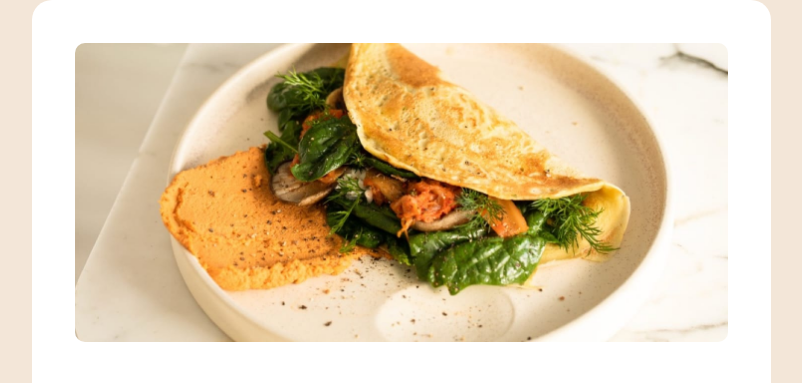
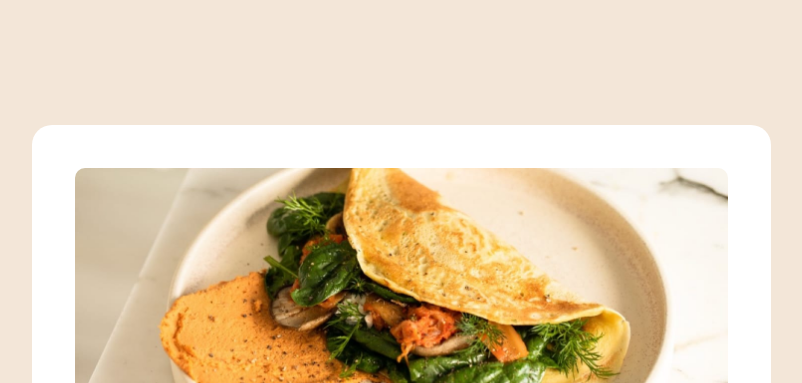
Before and after one commit to wraith-wall/recipe-page-main, a plain HTML site: page index.html in a window 1280 px wide. Shown: the top 383 px of the page, without its empty margins (239-1041 px from the left). Drawn offline with Linux system fonts and the light colour scheme.

Commit message:
add style padding

```diff
--- a/sass/styles.sass
+++ b/sass/styles.sass
@@ -13,9 +13,7 @@
 body
 	font-family: 'Outfit', sans-serif
 	background-color: hsl(30, 54%, 90%)
-	// min-height: 100vh
-	// align-content: center
-	// padding: 125px auto
+	padding: 125px 0
 
 .recipe
 	margin: auto
```
Also changed, not shown: css/styles.min.css, 1 other file.
